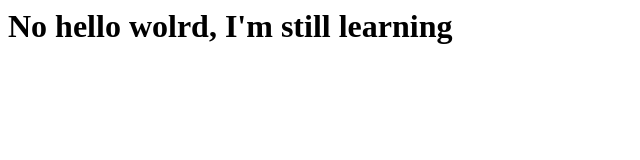
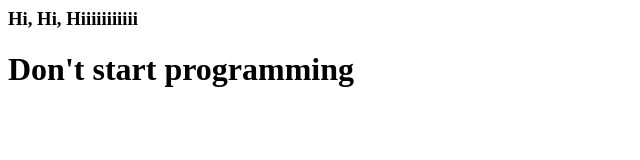
Before and after one commit to ymatrab/GIT, a plain HTML site: page index.html in a window 1280 px wide. Shown: the whole page, without its empty margins (0-640 px from the left). Drawn offline with Linux system fonts and the light colour scheme.

Commit message:
Update index.html
index.html change

```diff
--- a/index.html
+++ b/index.html
@@ -1 +1,2 @@
-<h1>No hello wolrd, I'm still learning </h1>
+<h3>Hi, Hi, Hiiiiiiiiiii </h3>
+<h1>Don't start programming</h1>
```
